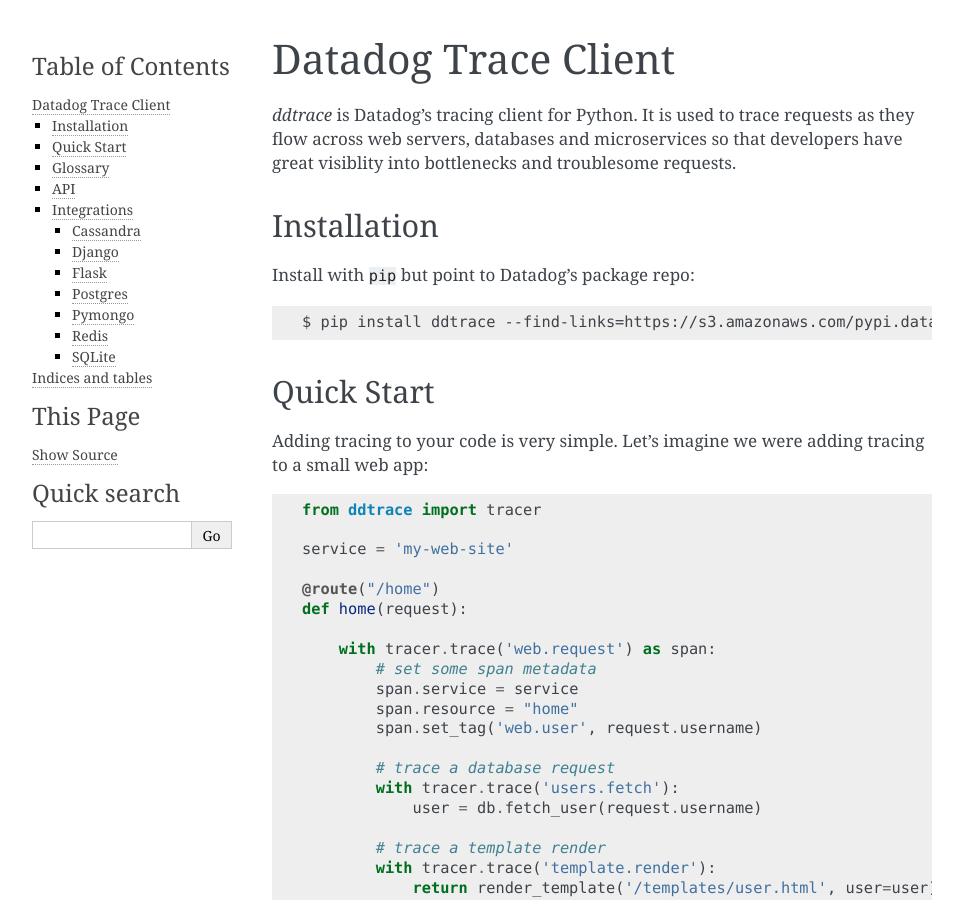
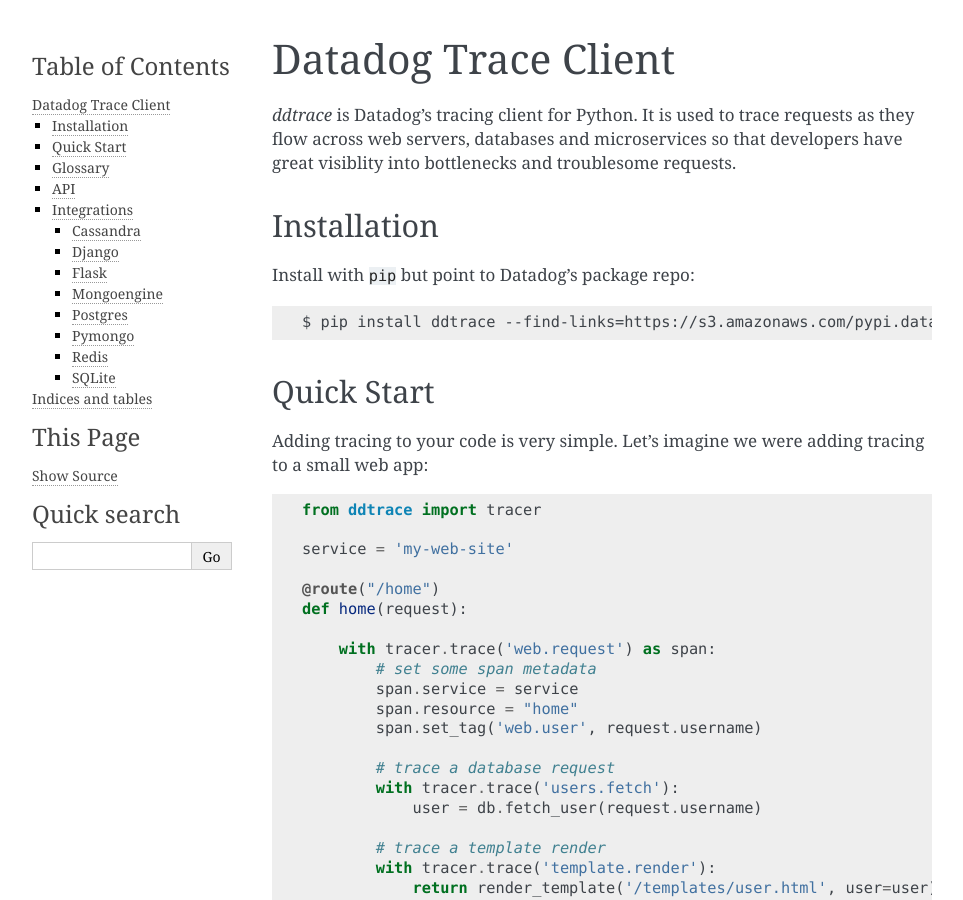
Before and after one commit to korniltsev-grafanista/pyroscope-python, a Sphinx documentation site: the page built from docs/index.rst, in a window 1280 px wide and 900 px high. Shown: the whole window, without its empty margins (148-1111 px from the left). Built offline with Sphinx 7.4.7, drawn with Linux system fonts in a browser that asks for light colours.

Commit message:
mongoengine docs
Upstream-Commit: 05c278a80b8c5a6994935d8039dc413981b55459

```diff
--- a/docs/index.rst
+++ b/docs/index.rst
@@ -113,6 +113,10 @@
 
 .. automodule:: ddtrace.contrib.flask
 
+Mongoengine
+~~~~~~~~~~~
+
+.. automodule:: ddtrace.contrib.mongoengine
 
 Postgres
 ~~~~~~~~
```
